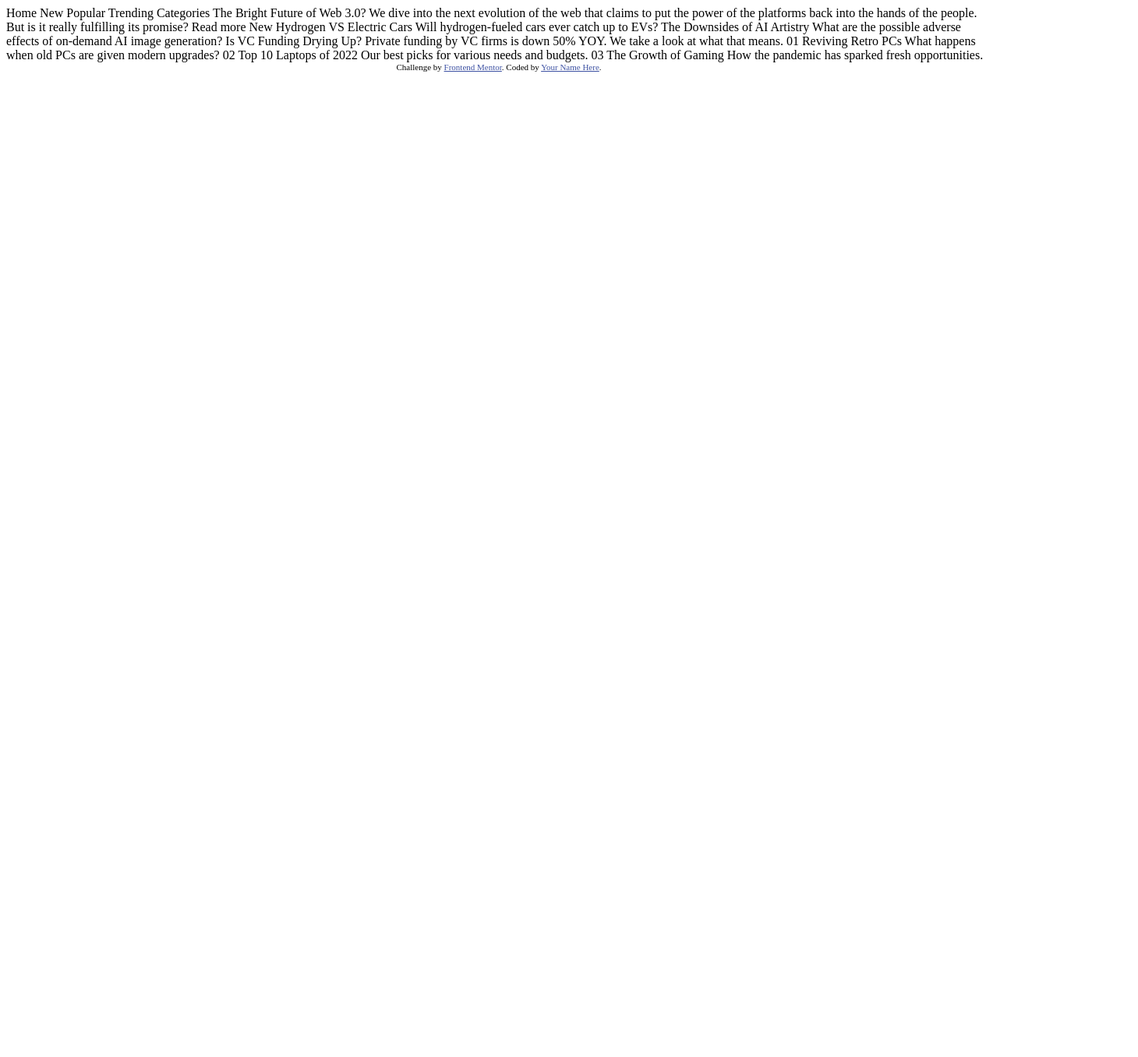
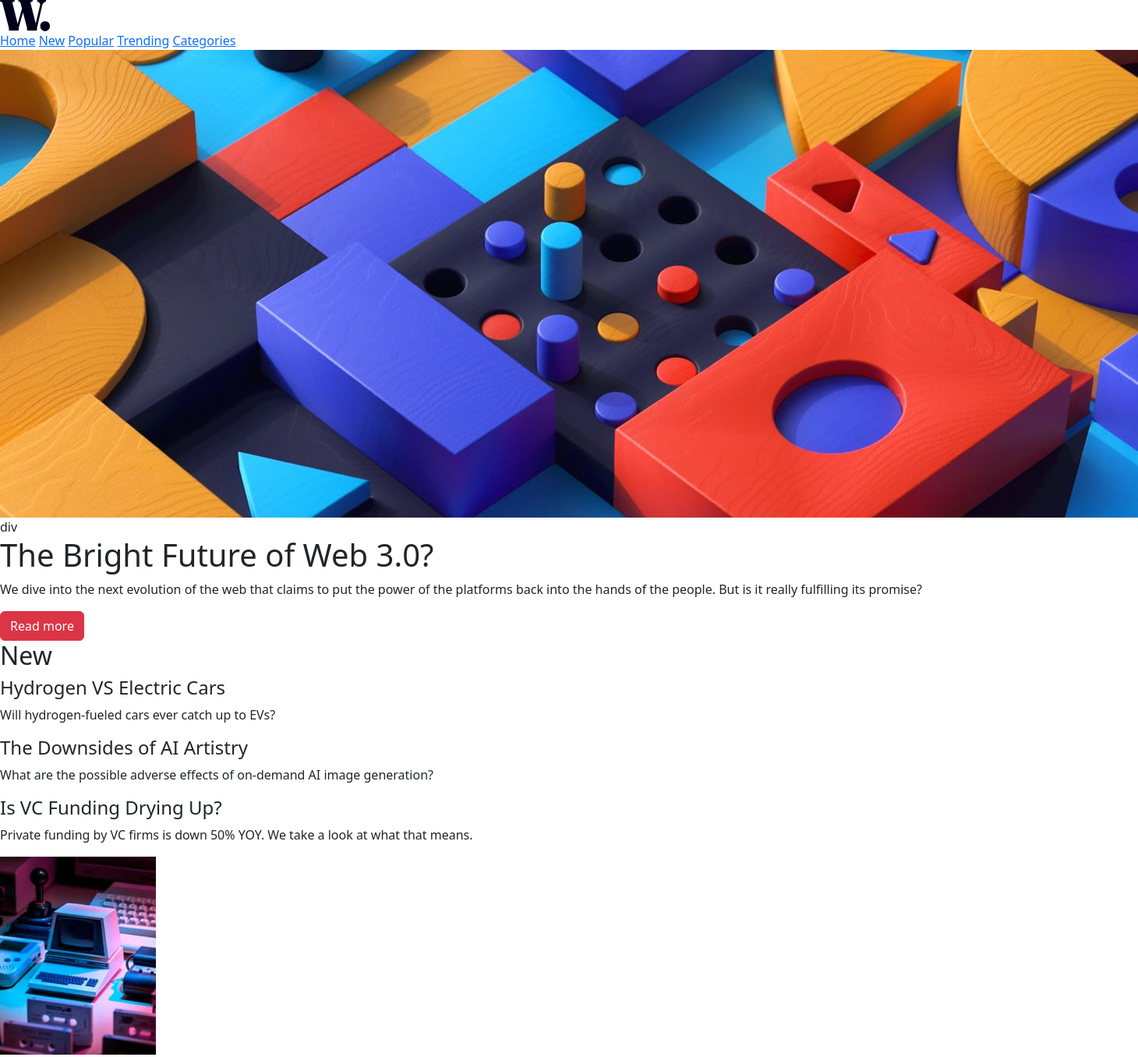
Before and after one commit to heiderick13/new-page, a plain HTML site: page index.html in a window 1280 px wide. Shown: the top 1356 px of the page at 78% size, 1460 px wide, since content can reach past the window. Before the commit the page ends 800 px from the top, so only its background shows below. Drawn offline with nearby package versions, Linux system fonts and the light colour scheme.

Commit message:
basic html structure ok

```diff
--- a/index.html
+++ b/index.html
@@ -3,40 +3,95 @@
   <head>
     <meta charset="UTF-8" />
     <meta name="viewport" content="width=device-width, initial-scale=1.0" />
-    <!-- displays site properly based on user's device -->
-
     <link
       rel="icon"
       type="image/png"
       sizes="32x32"
       href="./images/favicon-32x32.png"
     />
-
-    <title>Frontend Mentor | News homepage</title>
-
-    <!-- Feel free to remove these styles or customise in your own stylesheet 👍 -->
-    <style>
-      .attribution {
-        font-size: 11px;
-        text-align: center;
-      }
-      .attribution a {
-        color: hsl(228, 45%, 44%);
-      }
-    </style>
+    <title>News</title>
+    <link
+      href="https://cdn.jsdelivr.net/npm/bootstrap@5.2.3/dist/css/bootstrap.min.css"
+      rel="stylesheet"
+      integrity="sha384-rbsA2VBKQhggwzxH7pPCaAqO46MgnOM80zW1RWuH61DGLwZJEdK2Kadq2F9CUG65"
+      crossorigin="anonymous"
+    />
+    <link rel="stylesheet" href="src/css/style.css" />
+    <script src="src/js/main.js" defer></script>
   </head>
   <body>
-    Home New Popular Trending Categories The Bright Future of Web 3.0? We dive
-    into the next evolution of the web that claims to put the power of the
-    platforms back into the hands of the people. But is it really fulfilling its
-    promise? Read more New Hydrogen VS Electric Cars Will hydrogen-fueled cars
-    ever catch up to EVs? The Downsides of AI Artistry What are the possible
-    adverse effects of on-demand AI image generation? Is VC Funding Drying Up?
-    Private funding by VC firms is down 50% YOY. We take a look at what that
-    means. 01 Reviving Retro PCs What happens when old PCs are given modern
-    upgrades? 02 Top 10 Laptops of 2022 Our best picks for various needs and
-    budgets. 03 The Growth of Gaming How the pandemic has sparked fresh
-    opportunities.
+    <nav>
+      <div id="logo-container">
+        <img src="assets/images/logo.svg" alt="logo" class="logo" />
+      </div>
+      <div id="links-container">
+        <a href="#">Home</a>
+        <a href="#">New</a>
+        <a href="#">Popular</a>
+        <a href="#">Trending</a>
+        <a href="#">Categories</a>
+      </div>
+    </nav>
+    <main>
+      <picture>
+        <source
+          media="(min-width:375px)"
+          srcset="assets/images/image-web-3-desktop.jpg"
+        />
+        <img src="assets/images/image-web-3-mobile.jpg" alt="" />
+      </picture>
+
+      div
+      <h1>The Bright Future of Web 3.0?</h1>
+      <p>
+        We dive into the next evolution of the web that claims to put the power
+        of the platforms back into the hands of the people. But is it really
+        fulfilling its promise?
+      </p>
+      <button class="btn btn-danger">Read more</button>
+    </main>
+
+    <aside>
+      <h2>New</h2>
+      <h4>Hydrogen VS Electric Cars</h4>
+      <p>Will hydrogen-fueled cars ever catch up to EVs?</p>
+
+      <h4>The Downsides of AI Artistry</h4>
+      <p>
+        What are the possible adverse effects of on-demand AI image generation?
+      </p>
+
+      <h4>Is VC Funding Drying Up?</h4>
+      <p>
+        Private funding by VC firms is down 50% YOY. We take a look at what that
+        means.
+      </p>
+    </aside>
+
+    <section>
+      <div class="top-latest">
+        <img src="assets/images/image-retro-pcs.jpg" alt="" />
+        <h2></h2>
+        <p class="latest-title"></p>
+        <p class="latest-desription"></p>
+      </div>
+      <div class="top-latest">
+        <img src="assets/images/image-top-laptops.jpg" alt="" />
+        <h2></h2>
+        <p class="latest-title"></p>
+        <p class="latest-desription"></p>
+      </div>
+      <div class="top-latest">
+        <img src="assets/images/image-gaming-growth.jpg" alt="" />
+        <h2></h2>
+        <p class="latest-title"></p>
+        <p class="latest-desription"></p>
+      </div>
+    </section>
+
+    01 Reviving Retro PCs What happens when old PCs are given modern upgrades?
+    02 Top 10 Laptops of 2022 Our best picks for various needs and budgets. 03
+    The Growth of Gaming How the pandemic has sparked fresh opportunities.
 
     <div class="attribution">
       Challenge by
--- a/src/css/style.css
+++ b/src/css/style.css
@@ -0,0 +1,43 @@
+* {
+  margin: 0;
+  padding: 0;
+  box-sizing: border-box;
+}
+
+:root {
+  --soft-orange: hsl(35, 77%, 62%);
+  --soft-red: hsl(5, 85%, 63%);
+  --off-white: hsl(36, 100%, 99%);
+  --grayish-blue: hsl(233, 8%, 79%);
+  --dark-grayish-blue: hsl(236, 13%, 42%);
+  --very-dark-blue: hsl(240, 100%, 5%);
+}
+
+@font-face {
+  font-family: "inter";
+  src: url(../../assets/fonts/static/Inter-Regular.ttf);
+  font-weight: 400;
+  font-style: normal;
+}
+
+@font-face {
+  font-family: "inter";
+  src: url(../../assets/fonts/static/Inter-Bold.ttf);
+  font-weight: 700;
+  font-style: normal;
+}
+
+@font-face {
+  font-family: "inter";
+  src: url(../../assets/fonts/static/Inter-ExtraBold.ttf);
+  font-weight: 800;
+  font-style: normal;
+}
+
+.attribution {
+  font-size: 11px;
+  text-align: center;
+}
+.attribution a {
+  color: hsl(228, 45%, 44%);
+}
```
